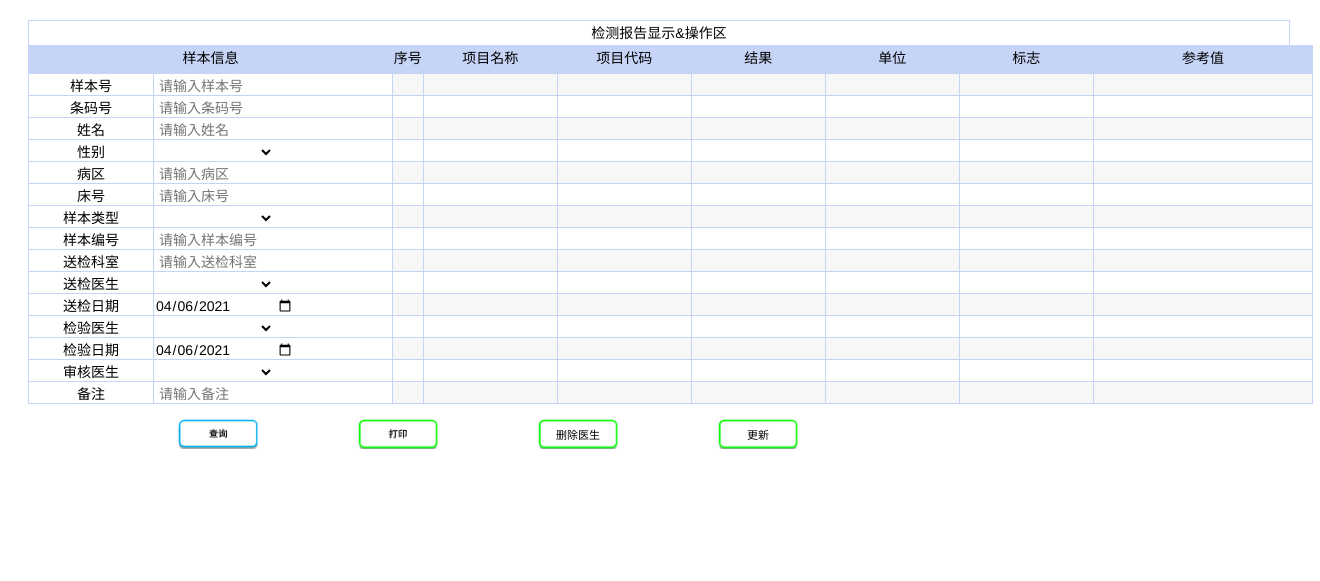
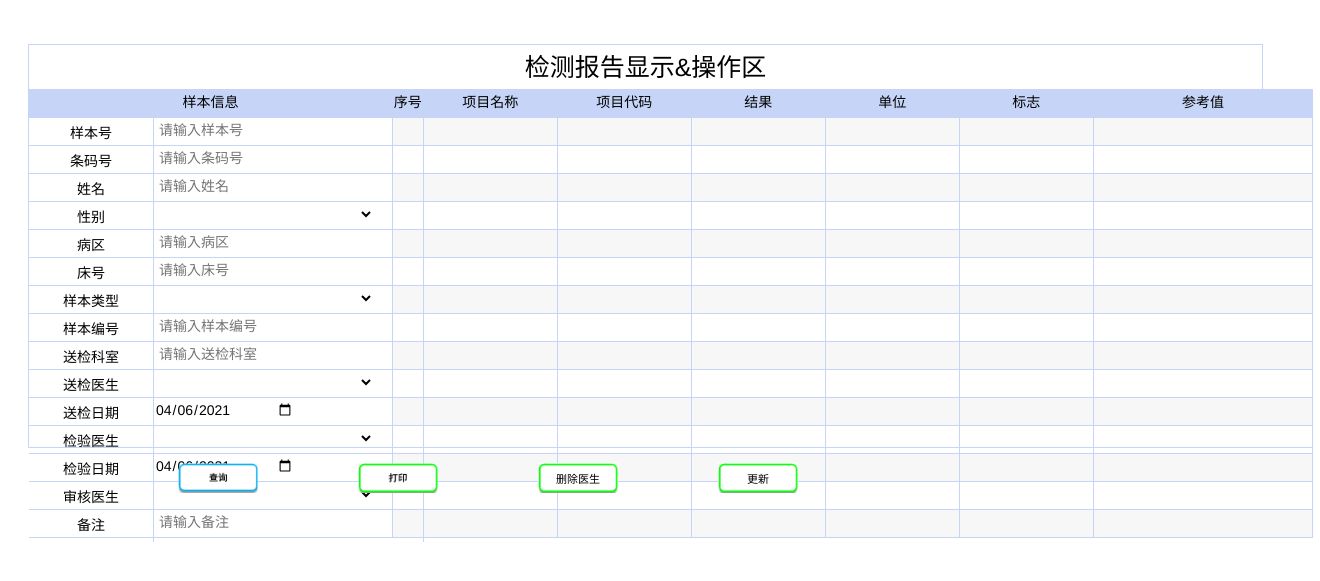
Before and after one commit to 291421358/dld-apa, a Spring Boot app: page /pages/search/sampleResult.html in a window 1320 px wide. Shown: the top 581 px of the page. Run offline with Spring Boot 4, Linux system fonts and the light colour scheme; data that the repository does not hold is empty; some libraries are stand-ins or nearby versions.

Commit message:
调整标题大小 调整查询页面大小

```diff
--- a/src/main/resources/static/css/equipment/adjust&AD&parts.css
+++ b/src/main/resources/static/css/equipment/adjust&AD&parts.css
@@ -556,14 +556,13 @@
     height: 0
 }
 .bottom-white-item {
-    padding-top: 3px;
     border: 1px solid #c6d5f7;
     float: left;
     width: -webkit-fill-available;
     height: 28px;
     background: none;
-    font-size: 22px;
-
+    font-size: 25px;
+    padding: 10px 0 10px 0;
 }
 
 .bottom-item {
--- a/src/main/resources/static/css/param/projectparam.css
+++ b/src/main/resources/static/css/param/projectparam.css
@@ -262,6 +262,8 @@
     border-top: 1px solid #c6d5f7;
     border-left: 1px solid #c6d5f7;
     width: 100%;
+    font-size: 25px;
+    padding: 10px 0 10px 0;
 }
 
 .layui-form {
--- a/src/main/resources/static/css/query/sampleResult.css
+++ b/src/main/resources/static/css/query/sampleResult.css
@@ -189,7 +189,7 @@
 
 select {
     border: none;
-    width: 120px;
+    width: 220px;
     background: inherit;
     padding-left: 5px;
 }
@@ -224,7 +224,7 @@
     border-bottom: 1px solid #c6d5f7;
     float: left;
     width: -webkit-fill-available;
-    height: 21px;
+    height: 27px;
     /*background: #ebf1de;*/
 }
 
@@ -234,11 +234,13 @@
     border-right: 1px solid #c6d5f7;
     border-top: 1px solid #c6d5f7;
     border-left: 1px solid #c6d5f7;
-    width: 1260px;
+    width: 1233px;
+    font-size: 25px;
+    padding: 10px 0 10px 0;
 }
 
 .layui-form {
-    margin-top: 20px;
+    margin-top: 44px;
     margin-left: 20px;
 }
 
@@ -275,20 +277,21 @@
 .layui-form-label {
     width: 124px;
     border-right: 1px solid #c6d5f7;
-    height: 21px;
+    height: 29px;
+    padding-top: 3px;
 }
 
 .menu-label {
     width: 133px;
     border-right: 1px solid #c6d5f7;
-    height: 27px;
+    height: 29px;
     float: left;
 }
 
 .layui-input-inline {
     width: 133px;
     border-right: 1px solid #c6d5f7;
-    height: 21px;
+    height: 28px;
     float: left;
 }
 
@@ -344,7 +347,7 @@
     border-bottom: 1px  #c6d5f7 solid;
     float: left;
     width: -webkit-fill-available;
-    height: 21px;
+    height: 27px;
     background: none;
 }
 
```
